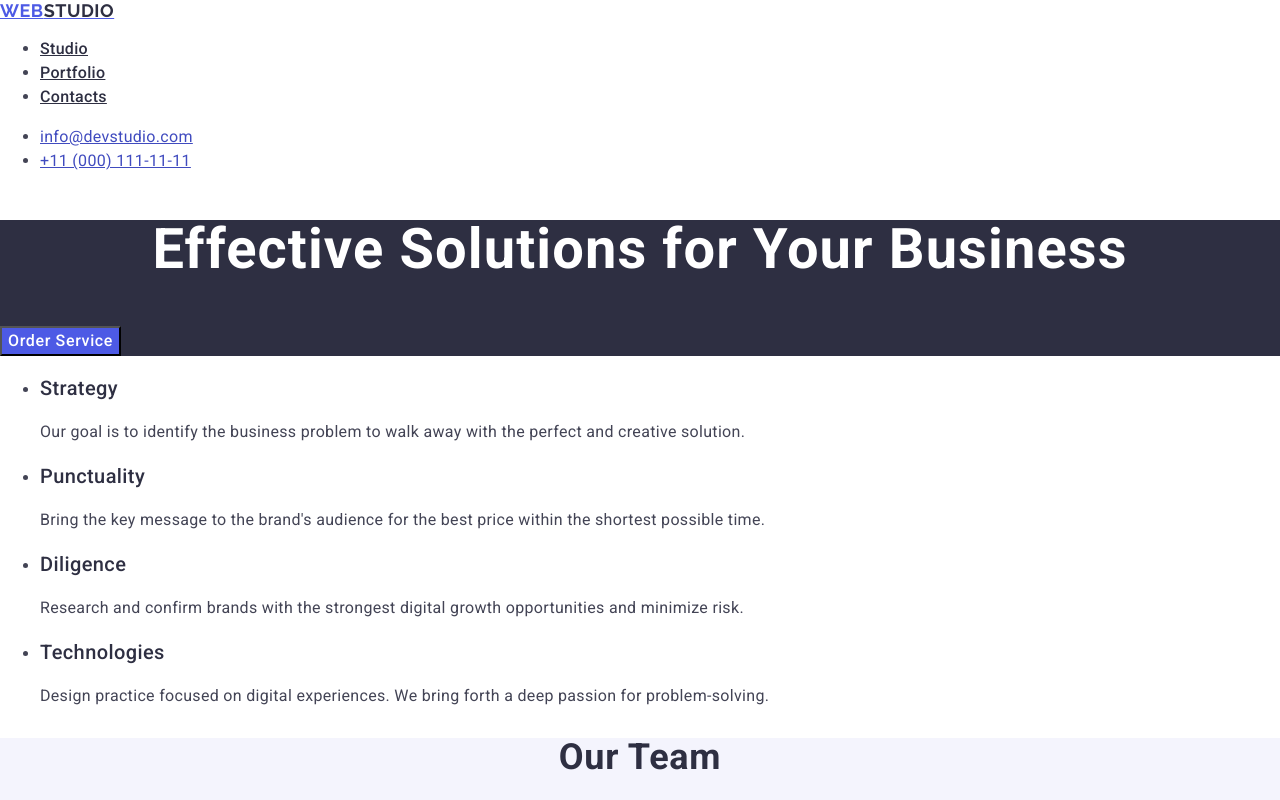
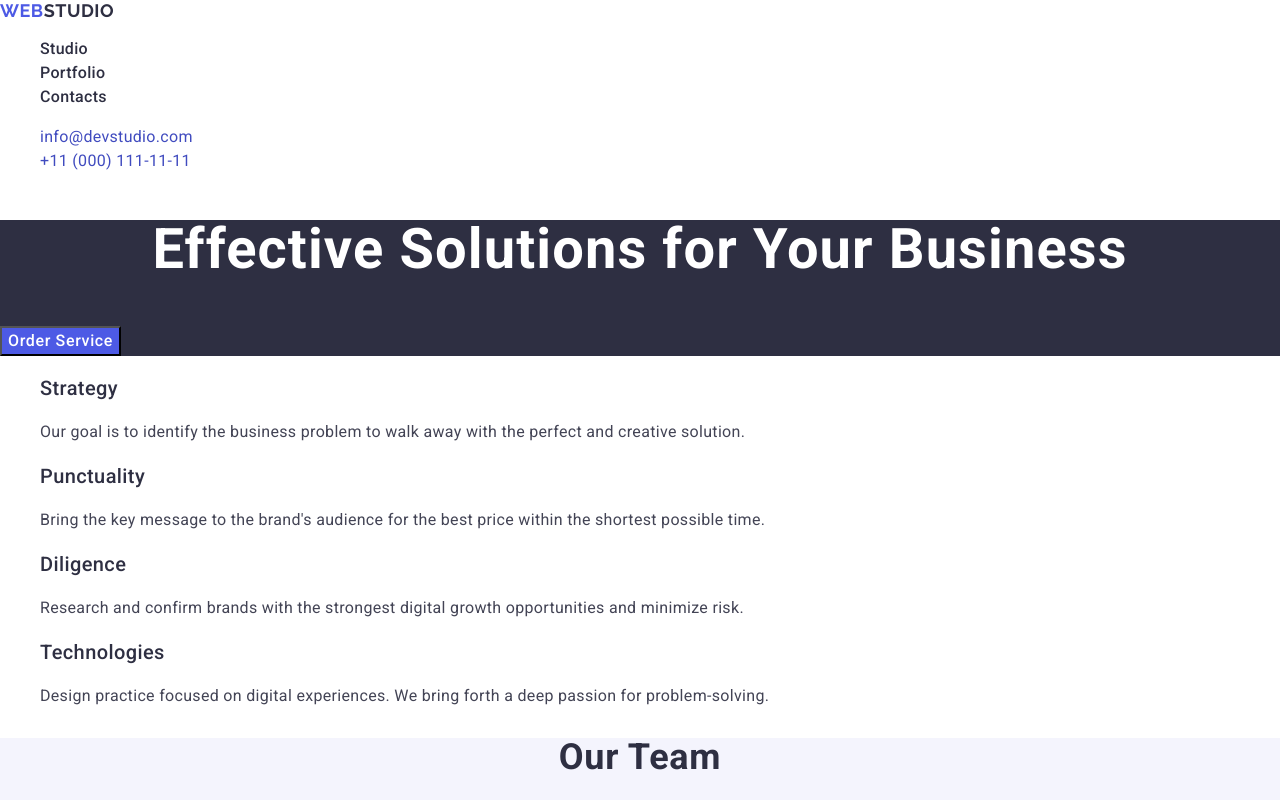
Before and after one commit to Alexa-code-ux/2goit-markup-hw-02, a plain HTML site: page index.html in a window 1280 px wide. Shown: the top 800 px of the page. Drawn offline with nearby package versions, Linux system fonts and the light colour scheme.

Commit message:
remove underlines and dots

```diff
--- a/css/styles.css
+++ b/css/styles.css
@@ -3,6 +3,16 @@ body
     font-family: "Roboto", sans-serif;
     color: #434455;
     background-color: #FFFFFF;
+}
+
+ul
+{
+    list-style-type: none;
+}
+
+a
+{
+    text-decoration: none;
 }
 
 .logo
```
